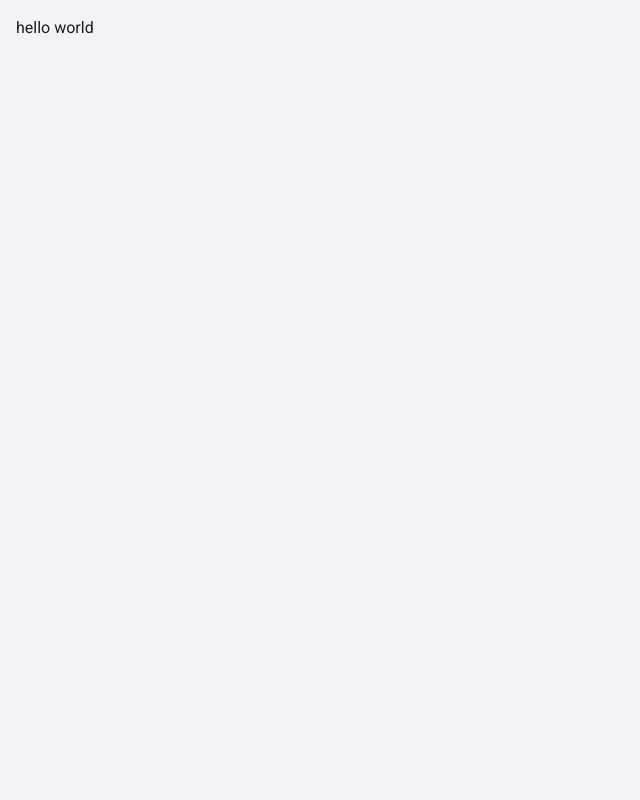
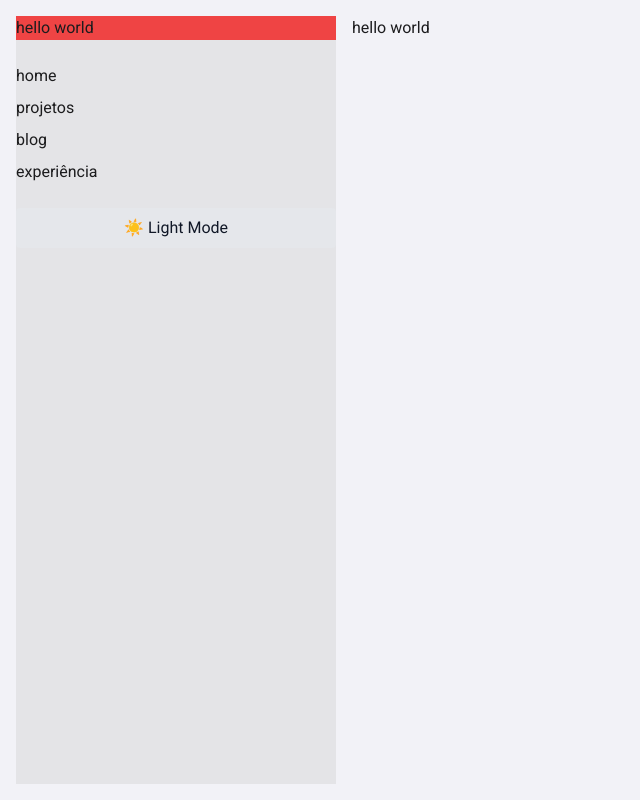
Before and after one commit to daviaxs/portfolio-v3, a Next.js app: page /site in a window 1280 px wide. Shown: the whole page, without its empty margins (0-640 px from the left). Built offline with nearby package versions, Linux system fonts and the light colour scheme.

Commit message:
feat: add theme toggle functionality and sidebar component

```diff
--- a/package.json
+++ b/package.json
@@ -11,6 +11,7 @@
   "dependencies": {
     "framer-motion": "^11.1.3",
     "next": "15.1.4",
+    "next-themes": "^0.4.4",
     "portfolio-v3": "file:",
     "react": "^19.0.0",
     "react-dom": "^19.0.0"
--- a/src/app/layout.tsx
+++ b/src/app/layout.tsx
@@ -1,6 +1,7 @@
 import type { Metadata } from 'next'
 import { Roboto } from 'next/font/google'
 import './globals.css'
+import { ThemeProvider } from '@/shared/providers/ThemeProvider'
 
 const roboto = Roboto({
   weight: ['100', '300', '400', '500', '700', '900'],
@@ -20,8 +21,10 @@ export default function RootLayout({
   children: React.ReactNode
 }>) {
   return (
-    <html lang="pt-br">
-      <body className={`${roboto.className} antialiased`}>{children}</body>
+    <html lang="pt-br" suppressHydrationWarning>
+      <body className={`${roboto.className} antialiased`}>
+        <ThemeProvider>{children}</ThemeProvider>
+      </body>
     </html>
   )
 }
--- a/src/app/site/layout.tsx
+++ b/src/app/site/layout.tsx
@@ -1,3 +1,4 @@
+import { Sidebar } from '@/shared/components/sidebar/Sidebar'
 import { ReactNode } from 'react'
 
 interface DashboardLayoutProps {
@@ -5,5 +6,10 @@ interface DashboardLayoutProps {
 }
 
 export default function DashboardLayout({ children }: DashboardLayoutProps) {
-  return <div className="flex p-4 gap-4">{children}</div>
+  return (
+    <div className="flex p-4 gap-4 h-screen w-screen">
+      <Sidebar />
+      <main>{children}</main>
+    </div>
+  )
 }
--- a/src/app/utils/logo-dx/logoDX.css
+++ b/src/app/utils/logo-dx/logoDX.css
@@ -1,5 +1,5 @@
   .item {
-    @apply h-[150px] stroke-zinc-500;
+    @apply h-[150px] stroke-gray-dark-500;
     overflow: visible;
     stroke-width: 2;
     stroke-linejoin: round;
--- /dev/null
+++ b/src/shared/components/sidebar/Sidebar.tsx
@@ -0,0 +1,21 @@
+'use client'
+
+import ThemeToggle from '../themeToggle/ThemeToggle'
+
+export function Sidebar() {
+  return (
+    <aside className="flex flex-col gap-6 bg-zinc-200 w-[20rem] h-full">
+      <div className="bg-red-500">hello world</div>
+      <nav className="">
+        <ul className="flex flex-col gap-2">
+          <li>home</li>
+          <li>projetos</li>
+          <li>blog</li>
+          <li>experiência</li>
+        </ul>
+      </nav>
+
+      <ThemeToggle />
+    </aside>
+  )
+}
--- /dev/null
+++ b/src/shared/components/themeToggle/ThemeToggle.tsx
@@ -0,0 +1,24 @@
+'use client'
+
+import { useTheme } from 'next-themes'
+import { useEffect, useState } from 'react'
+
+export default function ThemeToggle() {
+  const { theme, setTheme } = useTheme()
+  const [mounted, setMounted] = useState(false)
+
+  useEffect(() => {
+    setMounted(true)
+  }, [])
+
+  if (!mounted) return null
+
+  return (
+    <button
+      onClick={() => setTheme(theme === 'light' ? 'dark' : 'light')}
+      className="p-2 bg-gray-200 dark:bg-gray-800 text-gray-900 dark:text-gray-100 rounded"
+    >
+      {theme === 'light' ? '🌙 Dark Mode' : '☀️ Light Mode'}
+    </button>
+  )
+}
--- /dev/null
+++ b/src/shared/providers/ThemeProvider.tsx
@@ -0,0 +1,7 @@
+'use client'
+
+import { ThemeProvider as NextThemesProvider } from 'next-themes'
+
+export function ThemeProvider({ children }: { children: React.ReactNode }) {
+  return <NextThemesProvider attribute="class">{children}</NextThemesProvider>
+}
```
Also changed, not shown: 1 other file (tests, documents, lock files or other folders).
